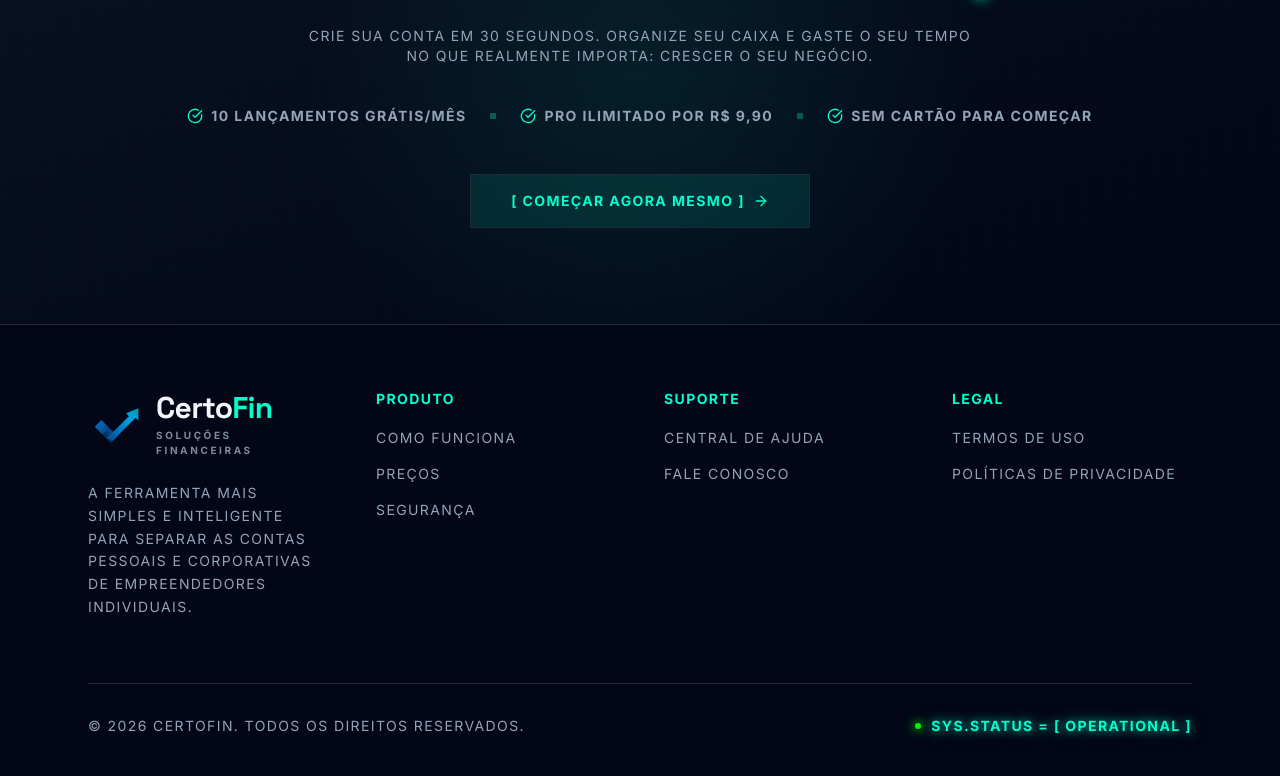
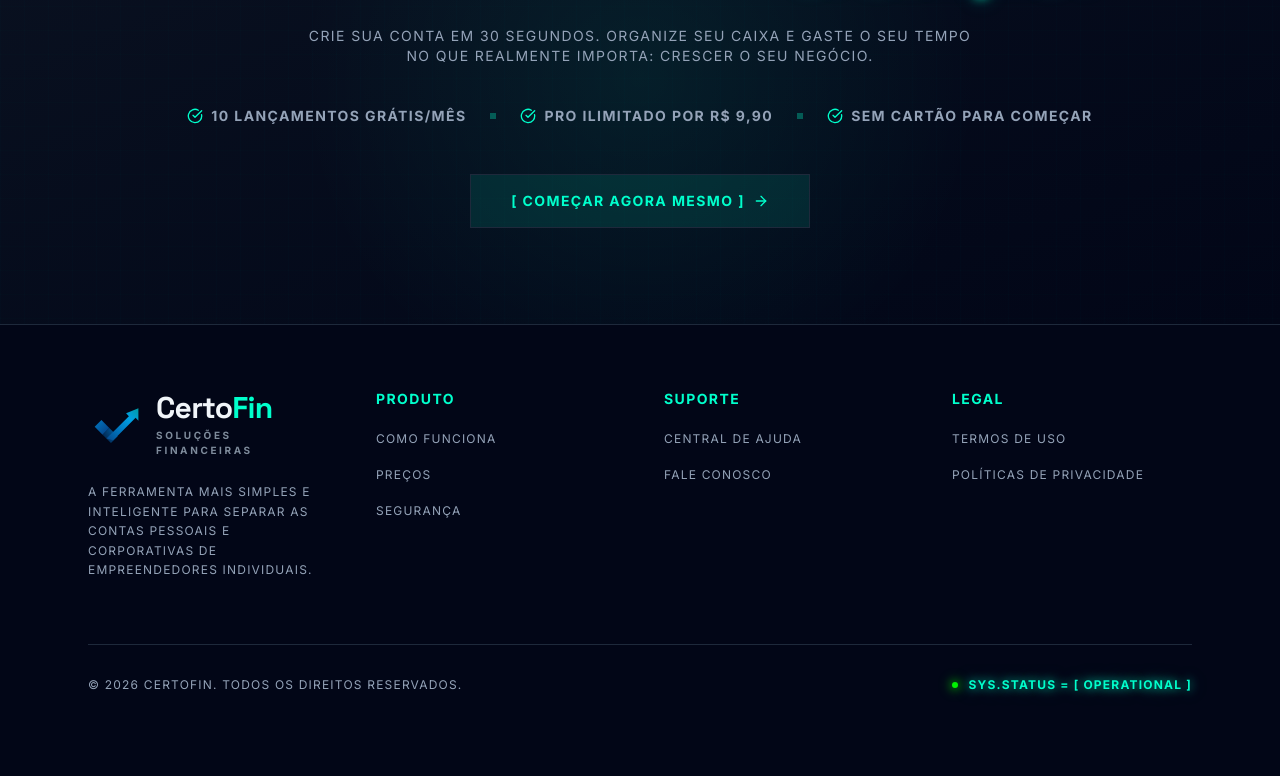
Before and after one commit to jesiel-silva/certofin, a Next.js app: page / in a window 1280 px wide. Shown: the part 5222-5998 px from the top of the page. Built offline with nearby package versions, Linux system fonts and the light colour scheme.

Commit message:
fix: footer com fontes menores (padrão profissional)
- Descrição do footer: text-xs (12px)
- Links de navegação: text-xs (12px)
- Copyright e status: text-xs (12px)

```diff
--- a/src/app/page.tsx
+++ b/src/app/page.tsx
@@ -647,38 +647,38 @@ export default function HomePage() {
               <Link href="/" className="flex items-center">
                 <Logo size="md" />
               </Link>
-              <p className="mt-6 text-sm font-sans uppercase tracking-widest leading-relaxed text-[var(--muted-foreground)]">
+              <p className="mt-6 text-xs font-sans uppercase tracking-widest leading-relaxed text-[var(--muted-foreground)]">
                 A ferramenta mais simples e inteligente para separar as contas pessoais e corporativas de empreendedores individuais.
               </p>
             </div>
             <div>
               <h4 className="text-xs sm:text-sm font-sans font-bold uppercase tracking-widest text-[var(--primary)]">Produto</h4>
               <ul className="mt-4 space-y-3">
-                <li><Link href="#como-funciona" className="text-xs sm:text-sm font-sans uppercase tracking-widest text-[var(--muted-foreground)] hover:text-[var(--primary)] transition-colors">Como funciona</Link></li>
-                <li><Link href="#planos" className="text-xs sm:text-sm font-sans uppercase tracking-widest text-[var(--muted-foreground)] hover:text-[var(--primary)] transition-colors">Preços</Link></li>
-                <li><Link href="/login" className="text-xs sm:text-sm font-sans uppercase tracking-widest text-[var(--muted-foreground)] hover:text-[var(--primary)] transition-colors">Segurança</Link></li>
+                <li><Link href="#como-funciona" className="text-xs font-sans uppercase tracking-widest text-[var(--muted-foreground)] hover:text-[var(--primary)] transition-colors">Como funciona</Link></li>
+                <li><Link href="#planos" className="text-xs font-sans uppercase tracking-widest text-[var(--muted-foreground)] hover:text-[var(--primary)] transition-colors">Preços</Link></li>
+                <li><Link href="/login" className="text-xs font-sans uppercase tracking-widest text-[var(--muted-foreground)] hover:text-[var(--primary)] transition-colors">Segurança</Link></li>
               </ul>
             </div>
             <div>
               <h4 className="text-xs sm:text-sm font-sans font-bold uppercase tracking-widest text-[var(--primary)]">Suporte</h4>
               <ul className="mt-4 space-y-3">
-                <li><Link href="/login" className="text-xs sm:text-sm font-sans uppercase tracking-widest text-[var(--muted-foreground)] hover:text-[var(--primary)] transition-colors">Central de Ajuda</Link></li>
-                <li><Link href="/login" className="text-xs sm:text-sm font-sans uppercase tracking-widest text-[var(--muted-foreground)] hover:text-[var(--primary)] transition-colors">Fale Conosco</Link></li>
+                <li><Link href="/login" className="text-xs font-sans uppercase tracking-widest text-[var(--muted-foreground)] hover:text-[var(--primary)] transition-colors">Central de Ajuda</Link></li>
+                <li><Link href="/login" className="text-xs font-sans uppercase tracking-widest text-[var(--muted-foreground)] hover:text-[var(--primary)] transition-colors">Fale Conosco</Link></li>
               </ul>
             </div>
             <div>
               <h4 className="text-xs sm:text-sm font-sans font-bold uppercase tracking-widest text-[var(--primary)]">Legal</h4>
               <ul className="mt-4 space-y-3">
-                <li><Link href="/login" className="text-xs sm:text-sm font-sans uppercase tracking-widest text-[var(--muted-foreground)] hover:text-[var(--primary)] transition-colors">Termos de Uso</Link></li>
-                <li><Link href="/login" className="text-xs sm:text-sm font-sans uppercase tracking-widest text-[var(--muted-foreground)] hover:text-[var(--primary)] transition-colors">Políticas de Privacidade</Link></li>
+                <li><Link href="/login" className="text-xs font-sans uppercase tracking-widest text-[var(--muted-foreground)] hover:text-[var(--primary)] transition-colors">Termos de Uso</Link></li>
+                <li><Link href="/login" className="text-xs font-sans uppercase tracking-widest text-[var(--muted-foreground)] hover:text-[var(--primary)] transition-colors">Políticas de Privacidade</Link></li>
               </ul>
             </div>
           </div>
           <div className="mt-16 border-t border-[var(--primary)]/20 pt-8 flex flex-col sm:flex-row items-center justify-between gap-4">
-            <p className="text-xs sm:text-sm font-sans uppercase tracking-widest text-[var(--muted-foreground)]">
+            <p className="text-xs font-sans uppercase tracking-widest text-[var(--muted-foreground)]">
               &copy; {new Date().getFullYear()} CertoFin. Todos os direitos reservados.
             </p>
-            <p className="text-xs sm:text-sm font-sans uppercase tracking-widest text-[var(--primary)] font-bold text-glow-cyan pulse-dot">
+            <p className="text-xs font-sans uppercase tracking-widest text-[var(--primary)] font-bold text-glow-cyan pulse-dot">
               SYS.STATUS = [ OPERATIONAL ]
             </p>
           </div>
```
